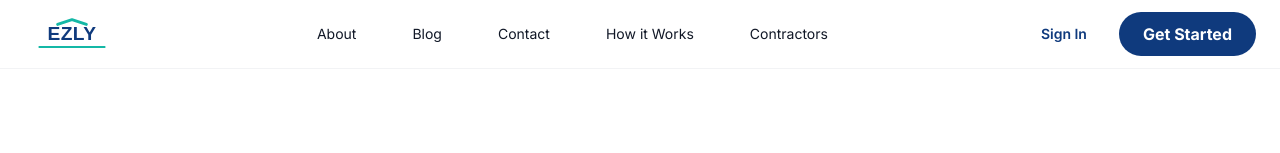
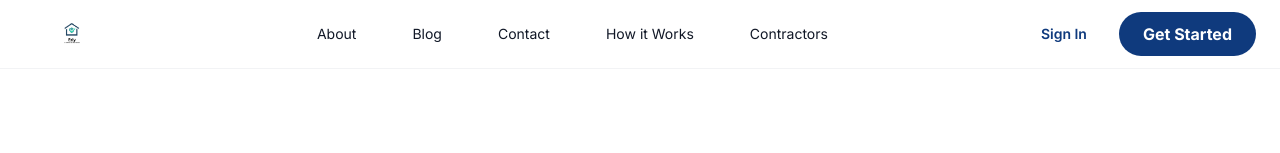
Before and after one commit to bpnelsen/ezly-dashboard, a Next.js app: page / in a window 1280 px wide. Shown: the top 153 px of the page. Built offline with nearby package versions, Linux system fonts and the light colour scheme; no server answers; the database is empty.

Commit message:
feat: replace text EZLY logo with Canva PNG logo across all pages

```diff
--- a/app/dashboard/layout.tsx
+++ b/app/dashboard/layout.tsx
@@ -3,6 +3,7 @@
 export const dynamic = 'force-dynamic'
 
 import Link from 'next/link'
+import Image from 'next/image'
 import { useEffect, useState } from 'react'
 import { supabase } from '@/lib/supabase-client'
 import { BarChart3, Users, Mail, MessageSquare, Settings, LogOut, Menu, X, Home, Briefcase, FileText, Star, TrendingUp } from 'lucide-react'
@@ -102,7 +103,7 @@ export default function DashboardLayout({
       <div className={`${sidebarOpen ? 'w-64' : 'w-20'} bg-navy-500 text-white transition-all duration-300 flex flex-col border-r border-navy-500/50`}>
         {/* Logo */}
         <div className="h-16 flex items-center justify-between px-6 border-b border-navy-500/50">
-          {sidebarOpen && <span className="text-2xl font-bold">EZLY</span>}
+          {sidebarOpen && <Image src="/ezly-logo.png" alt="Ezly Logo" width={80} height={32} style={{ objectFit: 'contain' }} priority />}
           <button onClick={() => setSidebarOpen(!sidebarOpen)} className="p-1 hover:bg-navy-500/80 rounded">
             {sidebarOpen ? <X size={20} /> : <Menu size={20} />}
           </button>
--- a/app/login/page.tsx
+++ b/app/login/page.tsx
@@ -4,6 +4,7 @@ export const dynamic = 'force-dynamic'
 
 import { useState } from 'react'
 import Link from 'next/link'
+import Image from 'next/image'
 import { Mail, Lock, ArrowRight } from 'lucide-react'
 import { supabase } from '@/lib/supabase-client'
 
@@ -60,7 +61,7 @@ export default function LoginPage() {
         {/* Header */}
         <div className="text-center mb-10">
           <Link href="/" className="inline-block mb-8">
-            <div className="text-3xl font-bold text-gray-900">EZLY</div>
+            <Image src="/ezly-logo.png" alt="Ezly Logo" width={120} height={48} style={{ objectFit: 'contain' }} priority />
           </Link>
           <h1 className="text-3xl font-bold text-gray-900 mb-2">Welcome back</h1>
           <p className="text-gray-600">Sign in to your account to continue</p>
--- a/app/signup/contractor/page.tsx
+++ b/app/signup/contractor/page.tsx
@@ -4,6 +4,7 @@ export const dynamic = 'force-dynamic'
 
 import { useState } from 'react'
 import Link from 'next/link'
+import Image from 'next/image'
 import { ArrowLeft, CheckCircle } from 'lucide-react'
 import { supabase } from '@/lib/supabase-client'
 
@@ -153,7 +154,7 @@ export default function ContractorSignup() {
       <div className="max-w-lg mx-auto px-6 py-16">
         {/* Logo */}
         <div className="mb-8">
-          <h1 className="text-3xl font-bold text-gray-900">EZLY</h1>
+          <Image src="/ezly-logo.png" alt="Ezly Logo" width={120} height={48} style={{ objectFit: 'contain' }} priority />
           <p className="text-gray-600 mt-1">Grow your contractor business</p>
         </div>
 
--- a/app/signup/homeowner/page.tsx
+++ b/app/signup/homeowner/page.tsx
@@ -4,6 +4,7 @@ export const dynamic = 'force-dynamic'
 
 import { useState } from 'react'
 import Link from 'next/link'
+import Image from 'next/image'
 import { ArrowLeft, CheckCircle } from 'lucide-react'
 import { supabase } from '@/lib/supabase-client'
 
@@ -131,7 +132,7 @@ export default function HomeownerSignup() {
       <div className="max-w-lg mx-auto px-6 py-16">
         {/* Logo */}
         <div className="mb-8">
-          <h1 className="text-3xl font-bold text-gray-900">EZLY</h1>
+          <Image src="/ezly-logo.png" alt="Ezly Logo" width={120} height={48} style={{ objectFit: 'contain' }} priority />
           <p className="text-gray-600 mt-1">Find & hire verified contractors</p>
         </div>
 
--- a/app/signup/page.tsx
+++ b/app/signup/page.tsx
@@ -4,6 +4,7 @@ export const dynamic = 'force-dynamic'
 
 import { useState, useEffect, Suspense } from 'react'
 import Link from 'next/link'
+import Image from 'next/image'
 import { supabase } from '@/lib/supabase-client'
 import { useRouter, useSearchParams } from 'next/navigation'
 
@@ -164,7 +165,7 @@ function SignupPageContent() {
     <div className="min-h-screen bg-gradient-to-br from-navy-50 to-indigo-100 flex items-center justify-center px-4">
       <div className="w-full max-w-md">
         <div className="bg-white rounded-lg shadow-xl p-8">
-          <h1 className="text-3xl font-bold text-gray-900 mb-2 text-center">EZLY</h1>
+          <Image src="/ezly-logo.png" alt="Ezly Logo" width={120} height={48} style={{ objectFit: 'contain' }} className="mx-auto mb-2" priority />
           <p className="text-gray-600 text-center mb-6">Create an Account</p>
 
           {error && (
--- a/components/EzlyLogo.tsx
+++ b/components/EzlyLogo.tsx
@@ -1,42 +1,16 @@
-import React from 'react';
+import Image from 'next/image';
 
 const EzlyLogo = ({ className = "w-32 h-12" }: { className?: string }) => {
   return (
-    <svg viewBox="0 0 400 120" className={className} xmlns="http://www.w3.org/2000/svg">
-      {/* Roof Peak / Checkmark */}
-      <path
-        d="M140 20 L200 0 L260 20"
-        fill="none"
-        stroke="#14b8a6"
-        strokeWidth="12"
-        strokeLinecap="round"
-        strokeLinejoin="round"
-      />
-
-      {/* EZLY Wordmark */}
-      <text
-        x="200"
-        y="85"
-        fontFamily="sans-serif"
-        fontWeight="bold"
-        fontSize="80"
-        fill="#0F3A7D"
-        textAnchor="middle"
-        letterSpacing="2"
-      >
-        EZLY
-      </text>
-
-      {/* Foundation Line */}
-      <rect
-        x="60"
-        y="110"
-        width="280"
-        height="8"
-        fill="#14b8a6"
-        rx="4"
-      />
-    </svg>
+    <Image
+      src="/ezly-logo.png"
+      alt="Ezly Logo"
+      width={128}
+      height={48}
+      className={className}
+      style={{ objectFit: 'contain' }}
+      priority
+    />
   );
 };
 
```
Also changed, not shown: public/ezly-logo.png (added).
